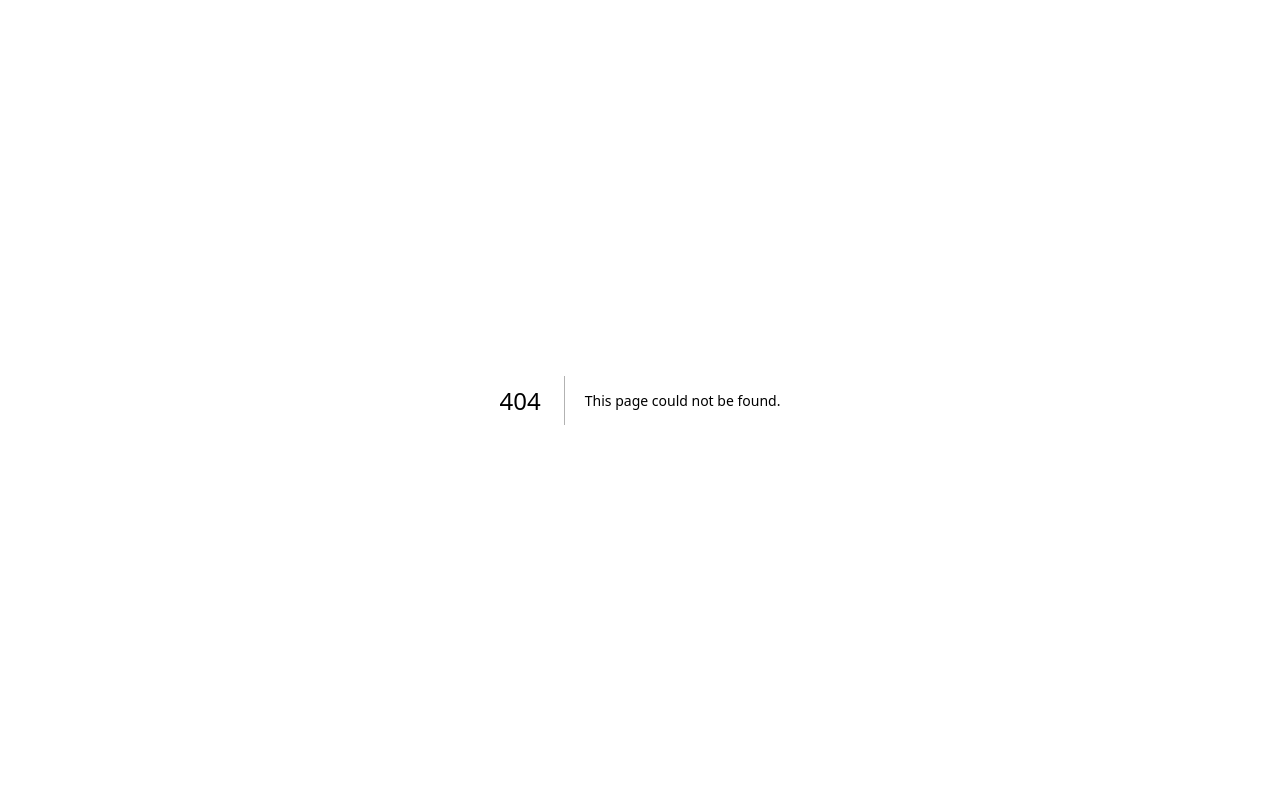
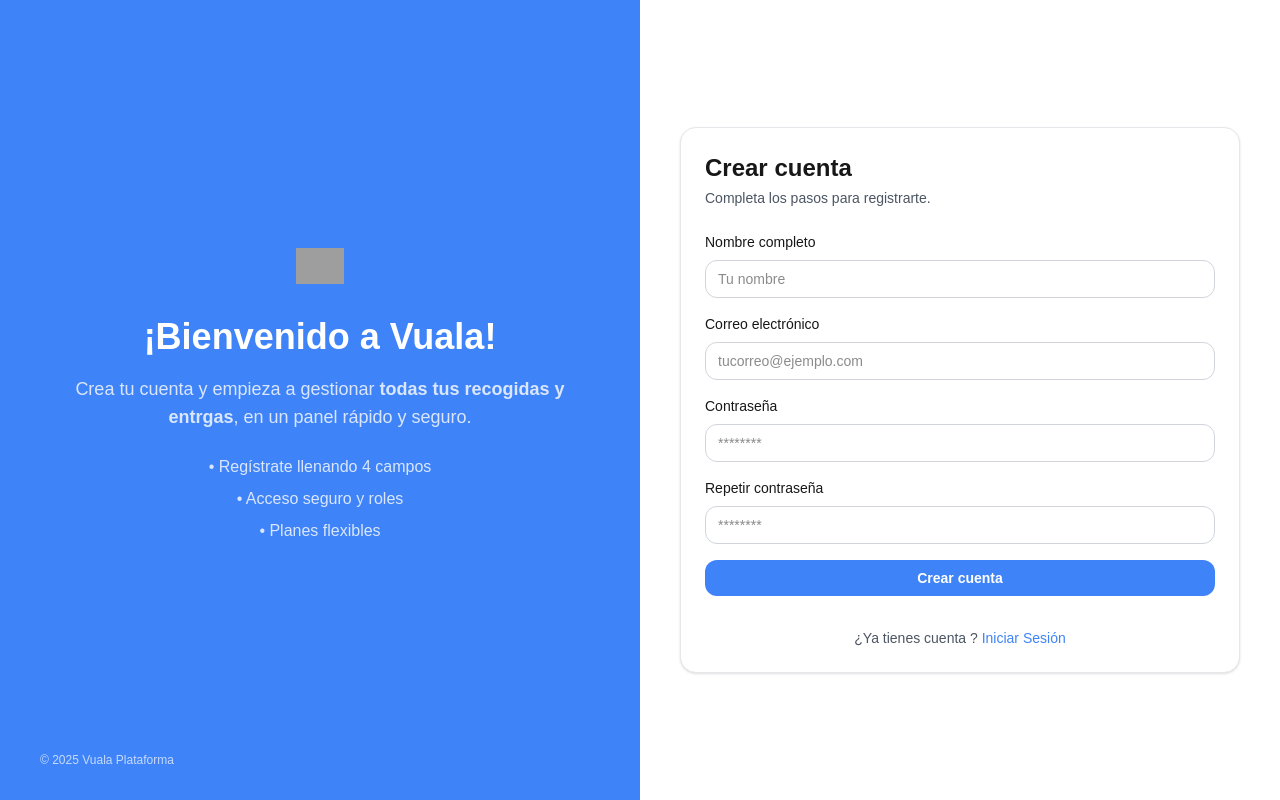
Before and after one commit to jbarretodev/vuala-ondemand, a Next.js app: page /register in a window 1280 px wide. Before the commit this address had no page. Built offline with nearby package versions, Linux system fonts and the light colour scheme; grey boxes are pictures that could not be loaded.

Commit message:
feat: vista de registro del usuario con link a login

```diff
--- /dev/null
+++ b/src/app/(auth)/register/layout.tsx
@@ -0,0 +1,51 @@
+import Image from "next/image";
+import type { Metadata } from "next";
+
+export const metadata: Metadata = {
+  title: "Crear cuenta | Vuala",
+};
+
+export default function RegisterLayout({ children }: { children: React.ReactNode }) {
+  return (
+    <div className="min-h-screen grid grid-cols-1 md:grid-cols-2">
+      {/* Izquierda: igual que login pero con copy de registro */}
+      <section className="hidden md:flex flex-col justify-between bg-blue-500 px-10 py-8 text-white">
+        {/* Logo + mensaje */}
+        <div className="flex-1 flex flex-col items-center justify-center text-center">
+          <div className="mb-6">
+            <Image
+              src="/logo.png"   // <-- cambia por tu ruta real
+              alt="Vuala"
+              width={48}
+              height={48}
+              className="mx-auto h-12 w-12 object-contain"
+              priority
+            />
+          </div>
+
+          <div className="max-w-lg">
+            <h1 className="text-4xl font-bold leading-tight">¡Bienvenido a Vuala!</h1>
+            <p className="mt-4 text-lg text-white/80">
+              Crea tu cuenta y empieza a gestionar <strong>todas tus recogidas y entrgas</strong>,
+              en un panel rápido y seguro.
+            </p>
+            <ul className="mt-6 space-y-2 text-white/80">
+              <li>• Regístrate llenando 4 campos</li>
+              <li>• Acceso seguro y roles</li>
+              <li>• Planes flexibles</li>
+            </ul>
+          </div>
+        </div>
+
+        <footer className="text-xs text-white/70">
+          © {new Date().getFullYear()} Vuala Plataforma
+        </footer>
+      </section>
+
+      {/* Derecha: formulario */}
+      <main className="flex items-center justify-center p-6 md:p-10">
+        <div className="w-full max-w-2xl">{children}</div>
+      </main>
+    </div>
+  );
+}
--- /dev/null
+++ b/src/app/(auth)/register/page.tsx
@@ -0,0 +1,16 @@
+import RegisterForm from "@/components/RegisterForm";
+
+export default function RegisterPage() {
+  return (
+    <div className="rounded-2xl border border-gray-200 bg-white p-6 shadow-sm dark:border-gray-800 dark:bg-gray-950">
+      <div className="mb-6">
+        <h2 className="text-2xl font-semibold">Crear cuenta</h2>
+        <p className="mt-1 text-sm text-gray-600 dark:text-gray-400">
+          Completa los pasos para registrarte.
+        </p>
+      </div>
+
+      <RegisterForm/>
+    </div>
+  );
+}
--- /dev/null
+++ b/src/components/RegisterForm.tsx
@@ -0,0 +1,117 @@
+"use client";
+
+import { useState } from "react";
+import { useRouter } from "next/navigation";
+import Link from "next/link";
+
+export default function RegisterForm() {
+  const router = useRouter();
+  const [form, setForm] = useState({
+    name: "",
+    email: "",
+    password: "",
+    confirm: "",
+  });
+
+  function handleChange(e: React.ChangeEvent<HTMLInputElement>) {
+    setForm({ ...form, [e.target.id]: e.target.value });
+  }
+
+  async function onSubmit(e: React.FormEvent<HTMLFormElement>) {
+    e.preventDefault();
+
+    if (!form.name || !form.email || !form.password || !form.confirm) {
+      alert("Completa todos los campos.");
+      return;
+    }
+    if (!/^\S+@\S+\.\S+$/.test(form.email)) {
+      alert("Correo inválido.");
+      return;
+    }
+    if (form.password !== form.confirm) {
+      alert("Las contraseñas no coinciden.");
+      return;
+    }
+
+    router.push("/dashboard");
+  }
+
+  return (
+    <form onSubmit={onSubmit} className="space-y-4">
+      <div className="space-y-2">
+        <label htmlFor="name" className="block text-sm font-medium">
+          Nombre completo
+        </label>
+        <input
+          id="name"
+          type="text"
+          value={form.name}
+          onChange={handleChange}
+          required
+          className="w-full rounded-xl border border-gray-300 bg-white px-3 py-2 text-sm outline-none ring-[var(--primary)]/20 focus:ring-4"
+          placeholder="Tu nombre"
+        />
+      </div>
+
+      <div className="space-y-2">
+        <label htmlFor="email" className="block text-sm font-medium">
+          Correo electrónico
+        </label>
+        <input
+          id="email"
+          type="email"
+          value={form.email}
+          onChange={handleChange}
+          required
+          className="w-full rounded-xl border border-gray-300 bg-white px-3 py-2 text-sm outline-none ring-[var(--primary)]/20 focus:ring-4"
+          placeholder="tucorreo@ejemplo.com"
+          autoComplete="email"
+        />
+      </div>
+
+      <div className="space-y-2">
+        <label htmlFor="password" className="block text-sm font-medium">
+          Contraseña
+        </label>
+        <input
+          id="password"
+          type="password"
+          value={form.password}
+          onChange={handleChange}
+          required
+          className="w-full rounded-xl border border-gray-300 bg-white px-3 py-2 text-sm outline-none ring-[var(--primary)]/20 focus:ring-4"
+          placeholder="********"
+          autoComplete="new-password"
+        />
+      </div>
+
+      <div className="space-y-2">
+        <label htmlFor="confirm" className="block text-sm font-medium">
+          Repetir contraseña
+        </label>
+        <input
+          id="confirm"
+          type="password"
+          value={form.confirm}
+          onChange={handleChange}
+          required
+          className="w-full rounded-xl border border-gray-300 bg-white px-3 py-2 text-sm outline-none ring-[var(--primary)]/20 focus:ring-4"
+          placeholder="********"
+          autoComplete="new-password"
+        />
+      </div>
+
+      <button
+        type="submit"
+        className="w-full rounded-xl bg-blue-500 px-4 py-2 text-sm font-semibold text-white transition hover:opacity-90"
+      >
+        Crear cuenta
+      </button>
+
+      <p className="mt-4 text-center text-sm text-gray-600">
+        ¿Ya tienes cuenta ? {" "}
+        <Link href="/login" className="font-medium text-blue-500 hover:underline"> Iniciar Sesión</Link>
+      </p>
+    </form>
+  );
+}
```
Also changed, not shown: src/app/(auth)/login/layout.tsx (renamed from src/app/(auth)/layout.tsx).
